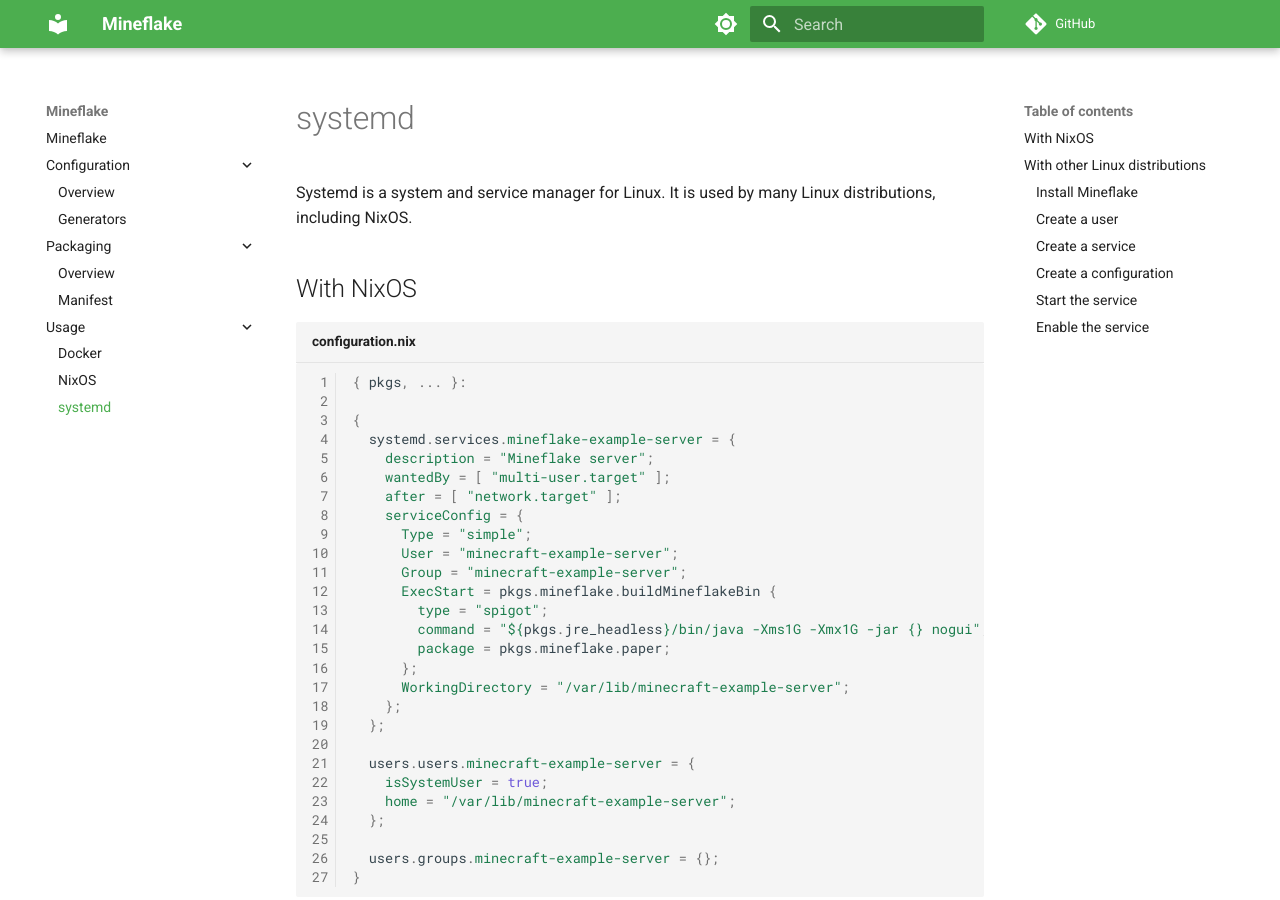
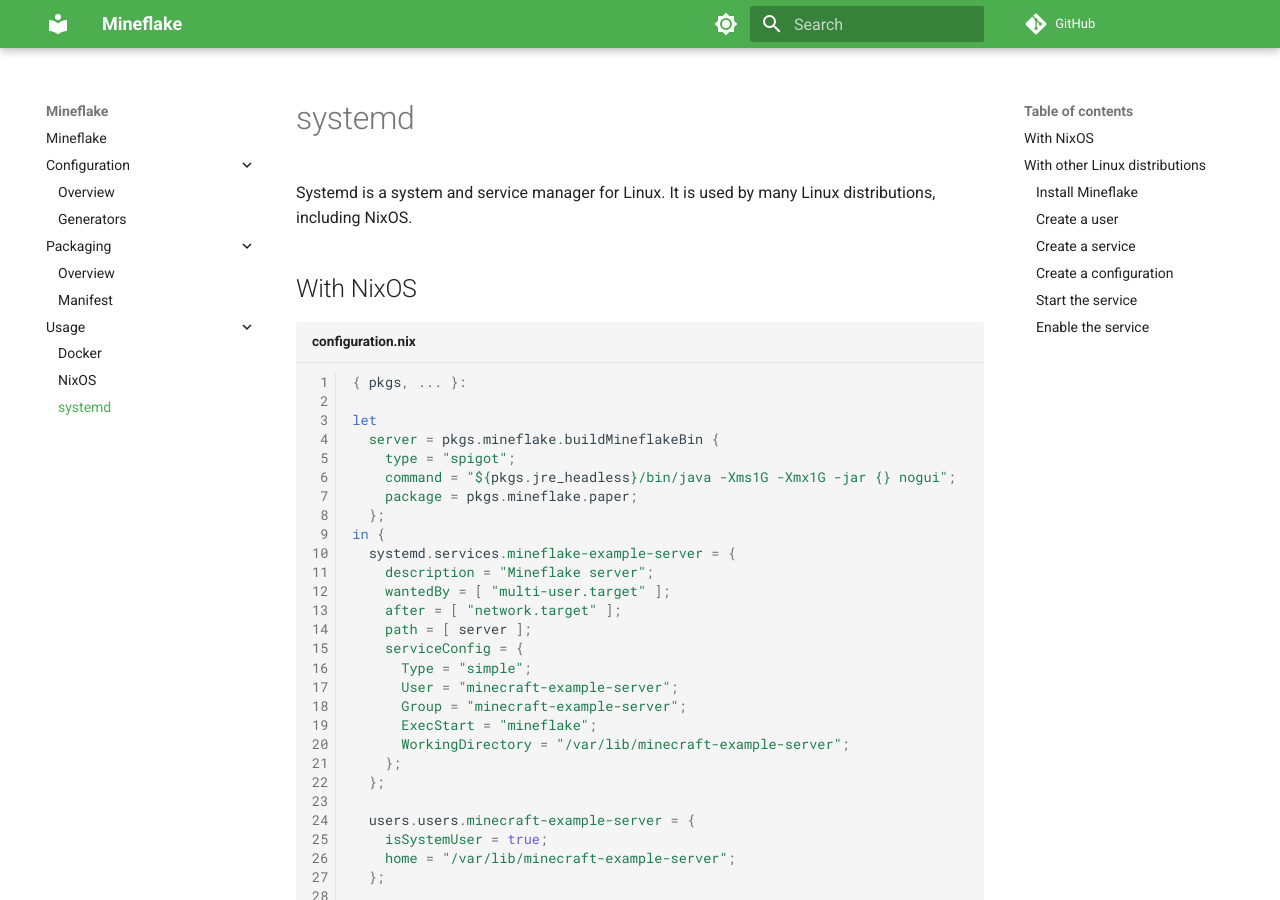
Before and after one commit to nix-community/mineflake, an MkDocs documentation site: the page built from docs/docs/usage/systemd.md, in a window 1280 px wide and 900 px high. Built offline with MkDocs 1.6.1 and Material for MkDocs 9.7.7, drawn with Linux system fonts in a browser that asks for light colours; comment, search, counter and statistics services are not loaded; the version menu is left out.

Commit message:
docs: fix nixos systemd example (#31)

````diff
--- a/docs/docs/usage/systemd.md
+++ b/docs/docs/usage/systemd.md
@@ -7,20 +7,23 @@
 ``` nix linenums="1" title="configuration.nix"
 { pkgs, ... }:
 
-{
+let
+  server = pkgs.mineflake.buildMineflakeBin {
+    type = "spigot";
+    command = "${pkgs.jre_headless}/bin/java -Xms1G -Xmx1G -jar {} nogui";
+    package = pkgs.mineflake.paper;
+  };
+in {
   systemd.services.mineflake-example-server = {
     description = "Mineflake server";
     wantedBy = [ "multi-user.target" ];
     after = [ "network.target" ];
+    path = [ server ];
     serviceConfig = {
       Type = "simple";
       User = "minecraft-example-server";
       Group = "minecraft-example-server";
-      ExecStart = pkgs.mineflake.buildMineflakeBin {
-        type = "spigot";
-        command = "${pkgs.jre_headless}/bin/java -Xms1G -Xmx1G -jar {} nogui";
-        package = pkgs.mineflake.paper;
-      };
+      ExecStart = "mineflake";
       WorkingDirectory = "/var/lib/minecraft-example-server";
     };
   };
````
